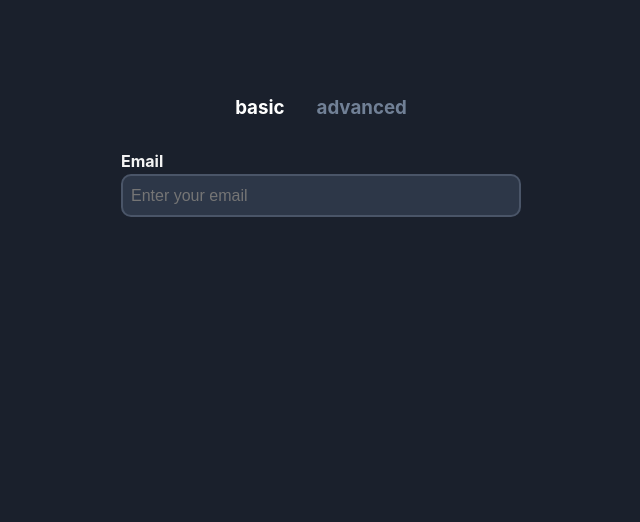
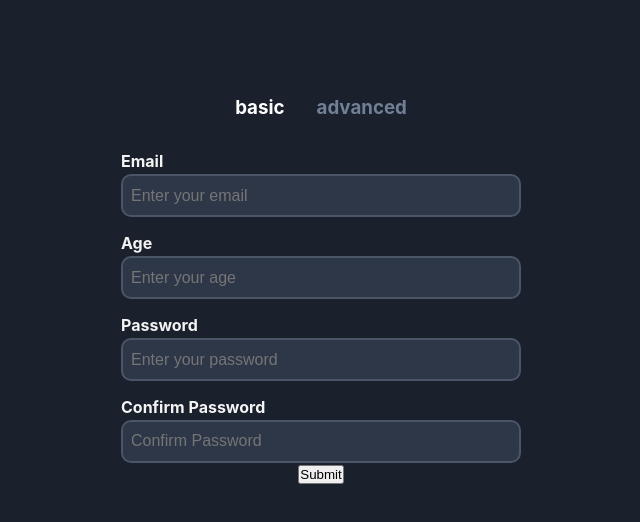
Before and after one commit to hosseinaf/formik, a React (Create React App) app: page / in a window 1280 px wide. Shown: the top 522 px of the page, without its empty margins (319-959 px from the left). Built offline with nearby package versions, Linux system fonts and the light colour scheme.

Commit message:
first create basic form

```diff
--- a/src/components/BasicForm.js
+++ b/src/components/BasicForm.js
@@ -3,6 +3,14 @@ const BasicForm = () => {
     <form autoComplete="off">
       <label htmlFor="email">Email</label>
       <input id="email" type="email" placeholder="Enter your email" />
+      <label htmlFor="email">Age</label>
+      <input id="email" type="email" placeholder="Enter your age" />
+      <label htmlFor="email">Password</label>
+      <input id="email" type="email" placeholder="Enter your password" />
+      <label htmlFor="email">Confirm Password</label>
+      <input id="email" type="email" placeholder="Confirm Password" />
+      <button>Submit</button>
+
     </form>
   );
 };
```
